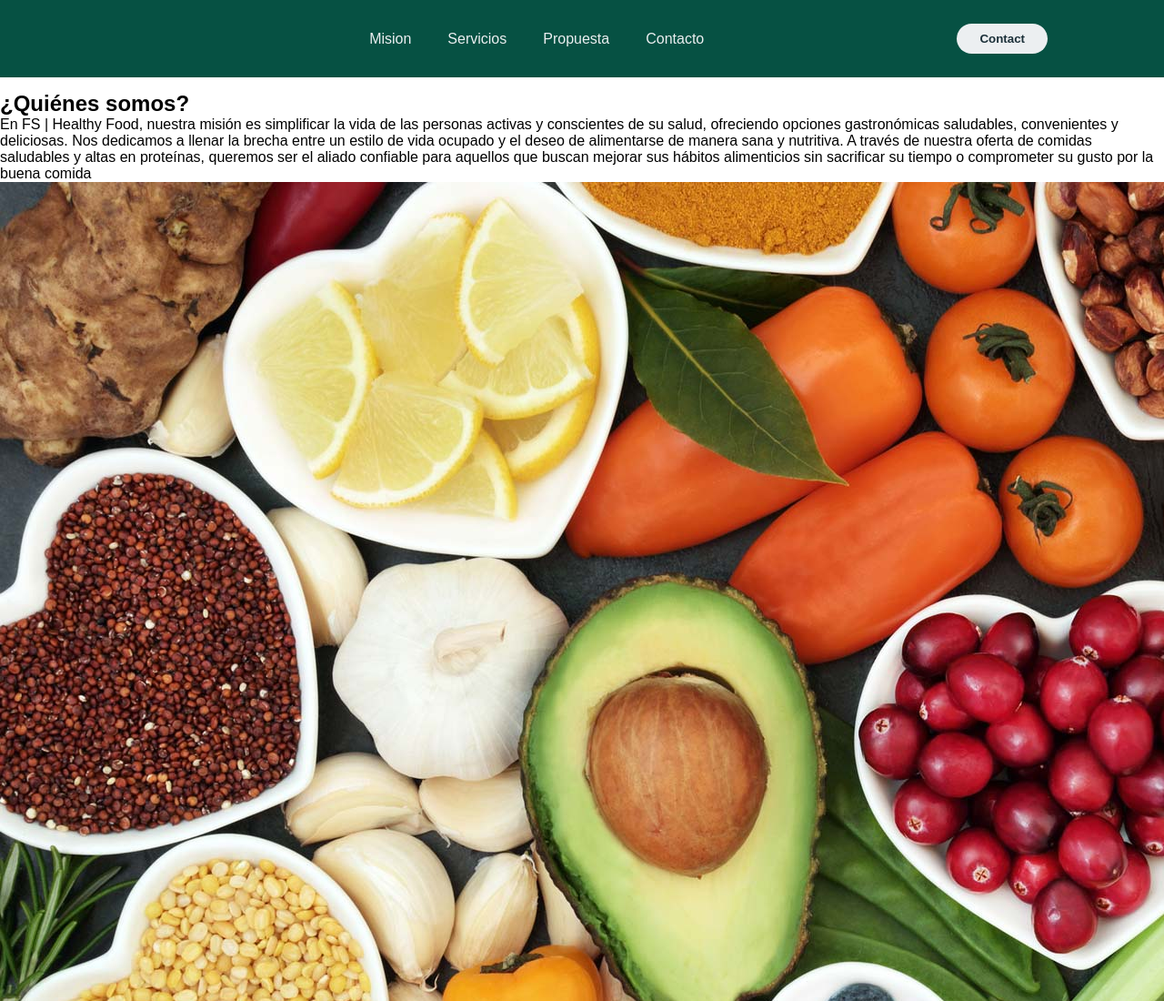
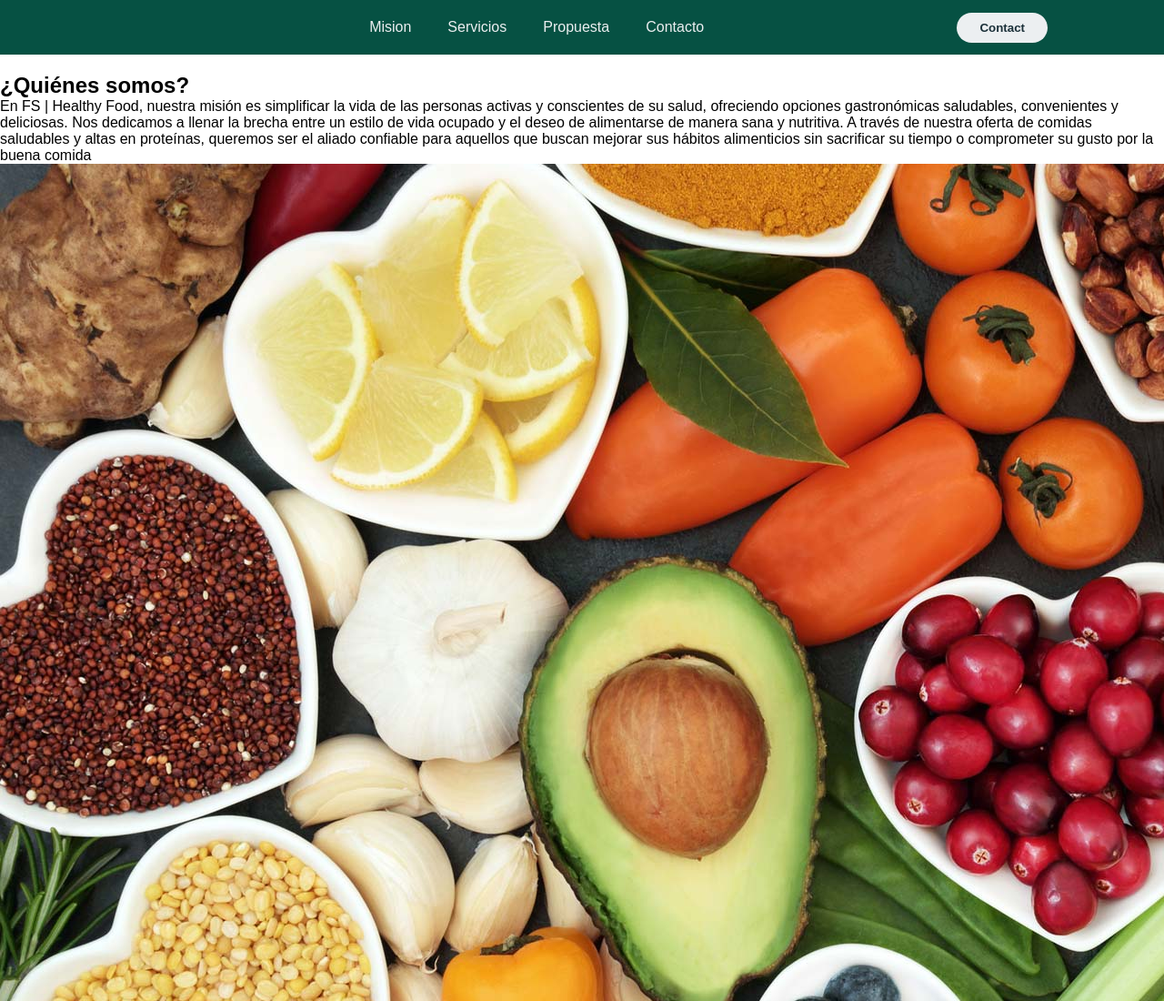
Before and after one commit to fasarachoUADE/fasarachoUADE.github.io, a plain HTML site: page index.html in a window 1280 px wide. Shown: the top 1100 px of the page at 91% size. Drawn offline with Linux system fonts and the light colour scheme.

Commit message:
Changed navbar heigth to 60px

```diff
--- a/css/styles.css
+++ b/css/styles.css
@@ -13,17 +13,16 @@
     display: flex;
     justify-content: space-between;
     align-items: center;
-    height: 85px;
+    height: 60px;
     padding: 5px 10%;
     margin-bottom: 10px;
     width: 100%;
     position: fixed;
     top: 0;
-    width: 100%;
 }
 
 body {
-    padding-top: 100px;
+    padding-top: 80px;
 }
 
 .header .nav-links li a {
@@ -56,7 +55,7 @@ body {
     align-items: center;
     justify-content: space-around;
     text-align: center;
-    padding: 20px;
+    margin: 20px
 }
 
 .header .nav-links li:hover {
```
